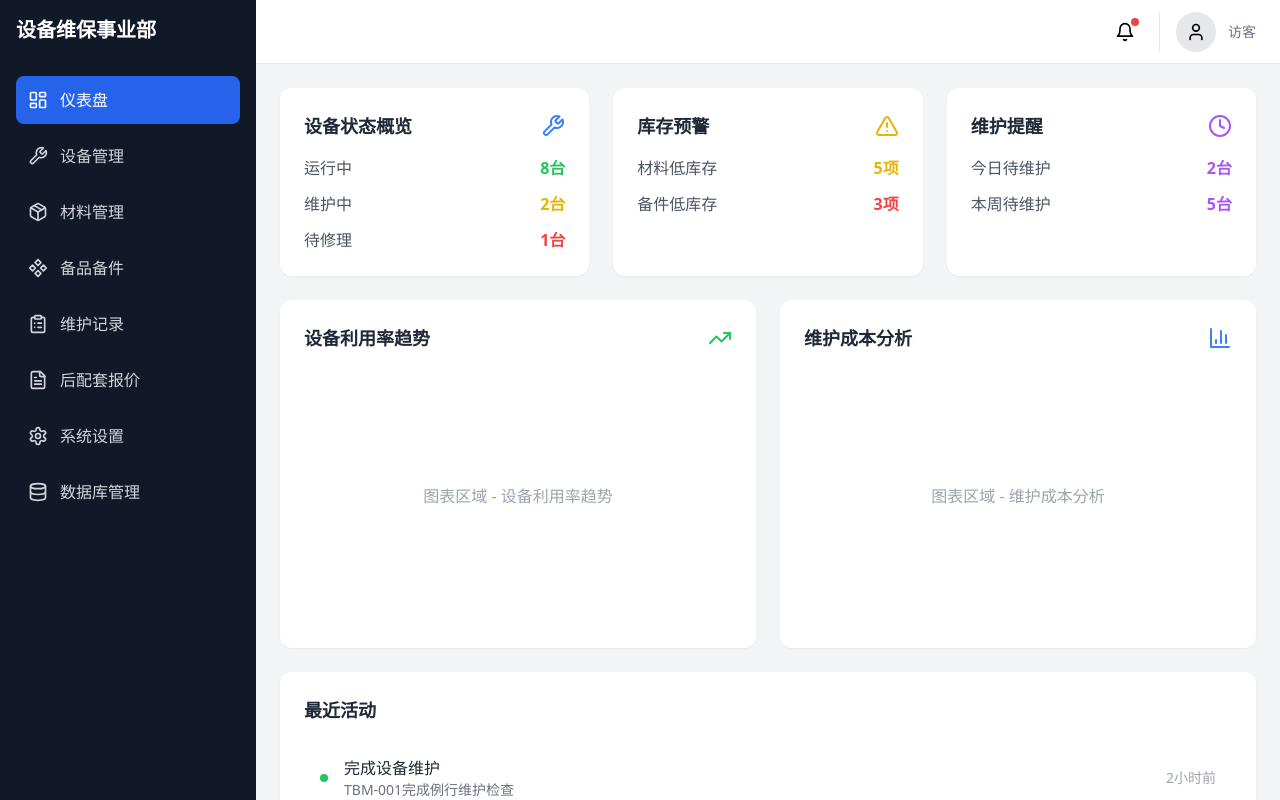
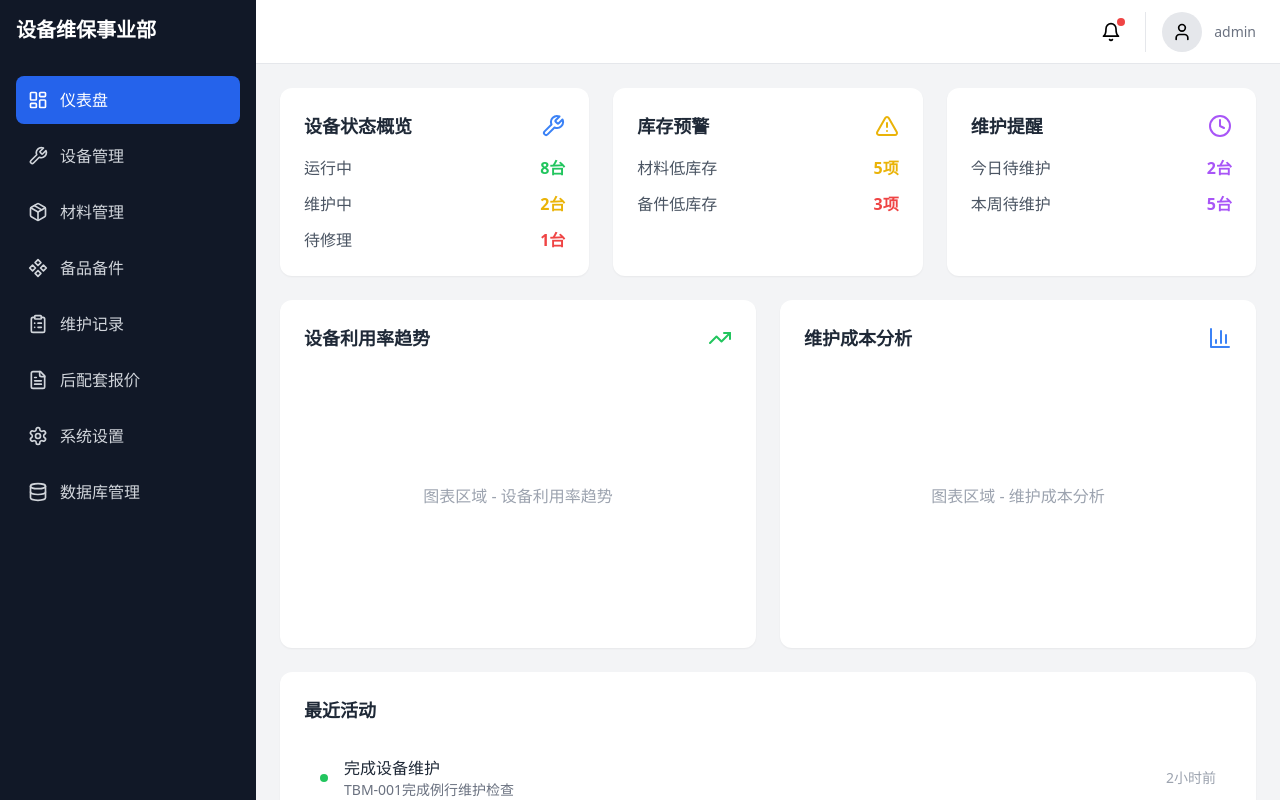
Before and after one commit to sikekidu/ERP20241205, a React (Vite) app: page / in a window 1280 px wide. Shown: the top 800 px of the page. Built offline with nearby package versions, Linux system fonts and the light colour scheme; sample sign-in values are in the browser's storage.

Commit message:
报价计算设计前

```diff
--- a/src/components/Header.tsx
+++ b/src/components/Header.tsx
@@ -3,7 +3,8 @@ import { Bell, User } from 'lucide-react';
 
 export default function Header() {
   // 从 localStorage 获取用户信息
-  const accountType = JSON.parse(localStorage.getItem('user') || '{}').accountType || '访客'; // 默认账号类型
+  const user = JSON.parse(localStorage.getItem('user') || '{}');
+  const accountType = user.role || '访客'; // 从 users 表中获取的用户类型
 
   return (
     <header className="h-16 bg-white border-b fixed top-0 right-0 left-64 z-10">
@@ -16,6 +17,7 @@ export default function Header() {
           <button className="p-2 hover:bg-gray-100 rounded-full relative">
             <Bell size={20} />
             <span className="absolute top-1 right-1 w-2 h-2 bg-red-500 rounded-full"></span>
+            {/* Bell 图标用于显示通知，红色圆点表示有未读通知 */}
           </button>
 
           <div className="flex items-center gap-3 pl-4 border-l">
@@ -23,7 +25,7 @@ export default function Header() {
               <User size={20} />
             </div>
             <div className="text-sm">
-              <p className="text-gray-500">{accountType}</p> {/* 显示账号类型 */}
+              <p className="text-gray-500">{accountType}</p> {/* 显示用户类型 */}
             </div>
           </div>
         </div>
```
